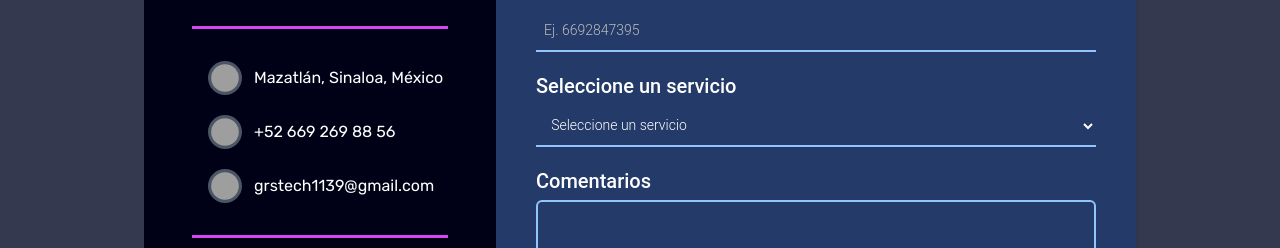
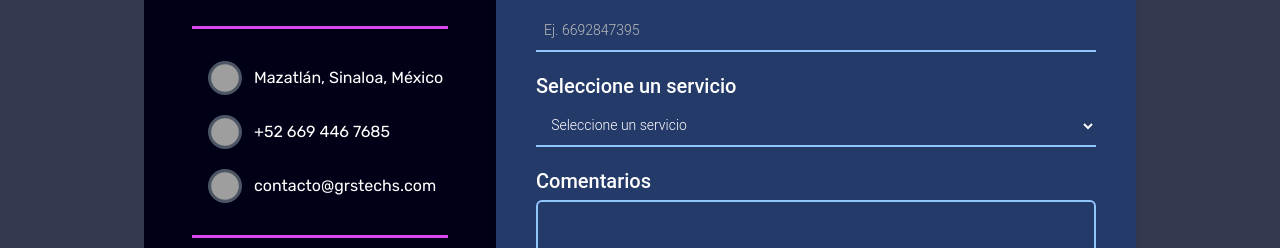
Before and after one commit to ErnestoGalindo1139/GR-Technologies, a React (Vite) app: page / in a window 1280 px wide. Shown: the part 7687-7935 px from the top of the page. Built offline with nearby package versions, Linux system fonts and the light colour scheme; grey boxes are pictures that could not be loaded.

Commit message:
Alerta formularios y actualización de datos de contacto

```diff
--- a/src/GRTechnologies/components/Alerta.jsx
+++ b/src/GRTechnologies/components/Alerta.jsx
@@ -1,6 +1,6 @@
 export const Alerta = ({ mensaje, tipo }) => {
     return (
-        <div className={`text-center text-2xl my-2 p-3 ${ tipo === 'success' ? 'bg-green-500' : 'bg-red-500' } text-white font-bold rounded-[0.5rem]`}>
+        <div className={`text-center text-xl my-2 p-2 ${ tipo === 'success' ? 'bg-green-100 text-green-700 border-green-400' : 'bg-red-100 text-red-700 border-red-400' } font-bold rounded-[0.5rem]`}>
             { mensaje }
         </div>
     )
--- a/src/GRTechnologies/components/Contacto.jsx
+++ b/src/GRTechnologies/components/Contacto.jsx
@@ -24,6 +24,8 @@ export const Contacto = () => {
         servicio: '',
         comentarios: '',
     });
+
+    const [mensaje, setMensaje] = useState();
 
     const onCelularChange = (e) => {
         if (
@@ -81,19 +83,21 @@ export const Contacto = () => {
 
         if(!validarEmail(email)) {
             setError(true);
+            setMensaje('El correo electrónico ingresado no es válido.');
             emailRef.current.focus();
             setTimeout(() => {
                 setError(false);
-            }, 2000);
+            }, 3000);
             return;
         }
 
         if(!validarCelular(celular)) {
             setError(true);
+            setMensaje('El celular ingresado no es válido.');
             celularRef.current.focus();
             setTimeout(() => {
                 setError(false);
-            }, 2000);
+            }, 3000);
             return;
         }
 
@@ -146,11 +150,11 @@ export const Contacto = () => {
                         </div>
                         <div className="flex items-center gap-3 md:ml-[4rem] lg:ml-0">
                             <img loading="lazy" src="https://img.icons8.com/ios-glyphs/30/iphone.png" alt="iphone" className="bg-[#4b5563] rounded-full p-[.2rem] w-[34px] h-[34px]"/>
-                            <p className="text-white">+52 669 269 88 56</p>
+                            <p className="text-white">+52 669 446 7685</p>
                         </div>
                         <div className="flex items-center gap-3 md:ml-[4rem] lg:ml-0">
                             <img loading="lazy" src="https://img.icons8.com/material-rounded/24/new-post.png" alt="new-post" className="bg-[#4b5563] rounded-full p-[.2rem] w-[34px] h-[34px]"/>
-                            <p className="text-white">grstech1139@gmail.com</p>
+                            <p className="text-white">contacto@grstechs.com</p>
                         </div>
 
 
@@ -287,7 +291,7 @@ export const Contacto = () => {
                                             <Alerta mensaje="Formulario Enviado Correctamente" tipo="success" />
                                         )}
                                         {error && (
-                                            <Alerta mensaje="Hubo un error" tipo="error" />
+                                            <Alerta mensaje={mensaje} tipo="error" />
                                         )}
 
                                 </form>
```
